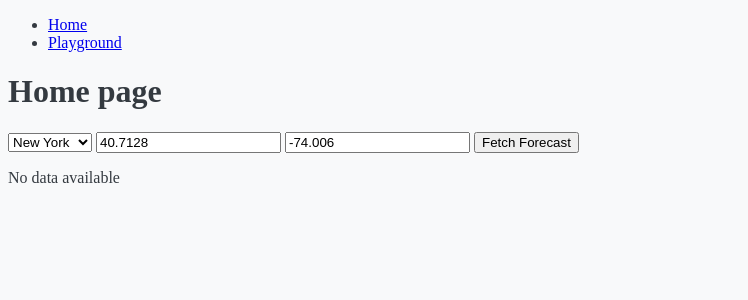
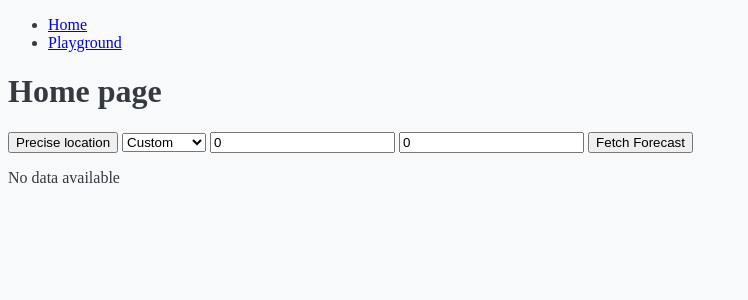
Before and after one commit to GuilhermeCampano/weather-app, a SvelteKit app: page / in a window 1280 px wide. Shown: the top 300 px of the page, without its empty margins (0-748 px from the left). Built offline with nearby package versions, Linux system fonts and the light colour scheme.

Commit message:
Handle precise location button

```diff
--- a/src/components/CitySelect.svelte
+++ b/src/components/CitySelect.svelte
@@ -1,22 +1,37 @@
 <script lang="ts">
 	import { latitude, longitude, forecast, fetchForecast } from '../stores/forecast.store';
 
-	const cities = [
-		{ name: 'New York', lat: 40.7128, lon: -74.006 },
-		{ name: 'London', lat: 51.5074, lon: -0.1278 },
-		{ name: 'Tokyo', lat: 35.6895, lon: 139.6917 },
-		{ name: 'Dublin', lat: 53.3498, lon: -6.2603 },
-		{ name: 'Sao Paulo', lat: -23.5505, lon: -46.6333 }
+	interface CityOption {
+		name: string;
+		latitude: number | null;
+		longitude: number | null;
+	}
+
+	const cities: CityOption[] = [
+		{name: 'Custom', latitude: null, longitude: null},
+		{ name: 'New York', latitude: 40.7128, longitude: -74.006 },
+		{ name: 'London', latitude: 51.5074, longitude: -0.1278 },
+		{ name: 'Tokyo', latitude: 35.6895, longitude: 139.6917 },
+		{ name: 'Dublin', latitude: 53.3498, longitude: -6.2603 },
+		{ name: 'Sao Paulo', latitude: -23.5505, longitude: -46.6333 }
 	];
 
-	let selectedCity = cities[0]; // Default to the first city
+	let selectedCity = cities[0];
 
-	// Update the latitude and longitude stores when selectedCity changes
 	$: {
-		latitude.set(selectedCity.lat);
-		longitude.set(selectedCity.lon);
-		forecast.set(null);
-	}
+    if(selectedCity.name !== 'Custom') {
+      latitude.set(<number>selectedCity.latitude);
+      longitude.set(<number>selectedCity.longitude);
+    }
+    forecast.set(null);
+  }
+
+  $: {
+    const city = cities.find(city => city.latitude === $latitude && city.longitude === $longitude);
+    if (!city) {
+      selectedCity = cities[0]; // 'Custom' option
+    }
+  }
 </script>
 
 <select bind:value={selectedCity} on:change={fetchForecast}>
--- /dev/null
+++ b/src/components/PreciseLocationButton.svelte
@@ -0,0 +1,17 @@
+<script lang="ts">
+  import { latitude, longitude, fetchForecast } from '../stores/forecast.store';
+
+  function getLocation() {
+    try {
+      navigator.geolocation.getCurrentPosition((position: GeolocationPosition) => {
+        latitude.set(position.coords.latitude);
+        longitude.set(position.coords.longitude);
+        fetchForecast();
+      });
+    } catch (error) {
+      console.error(error);
+    }
+  }
+</script>
+
+<button on:click={getLocation}>Precise location</button>
--- a/src/routes/+page.svelte
+++ b/src/routes/+page.svelte
@@ -2,10 +2,12 @@
 	import CitySelect from "../components/CitySelect.svelte";
 	import CoordinatesForm from "../components/CoordinatesForm.svelte";
 	import CurrentWeather from "../components/CurrentWeather.svelte";
+	import PreciseLocationButton from "../components/PreciseLocationButton.svelte";
 </script>
 
 <h1>Home page</h1>
 
+<PreciseLocationButton />
 <CitySelect />
 <CoordinatesForm />
 <CurrentWeather />
--- a/src/stores/forecast.store.ts
+++ b/src/stores/forecast.store.ts
@@ -1,8 +1,8 @@
 import { get, writable } from 'svelte/store';
 import type { ForecastApiResponse } from '../models/forecast.model';
 
-export const latitude = writable(40.7128);
-export const longitude = writable(74.0060);
+export const latitude = writable(0);
+export const longitude = writable(0);
 export const forecast = writable<ForecastApiResponse | null>(null);
 export const isLoading = writable(false);
 
```
